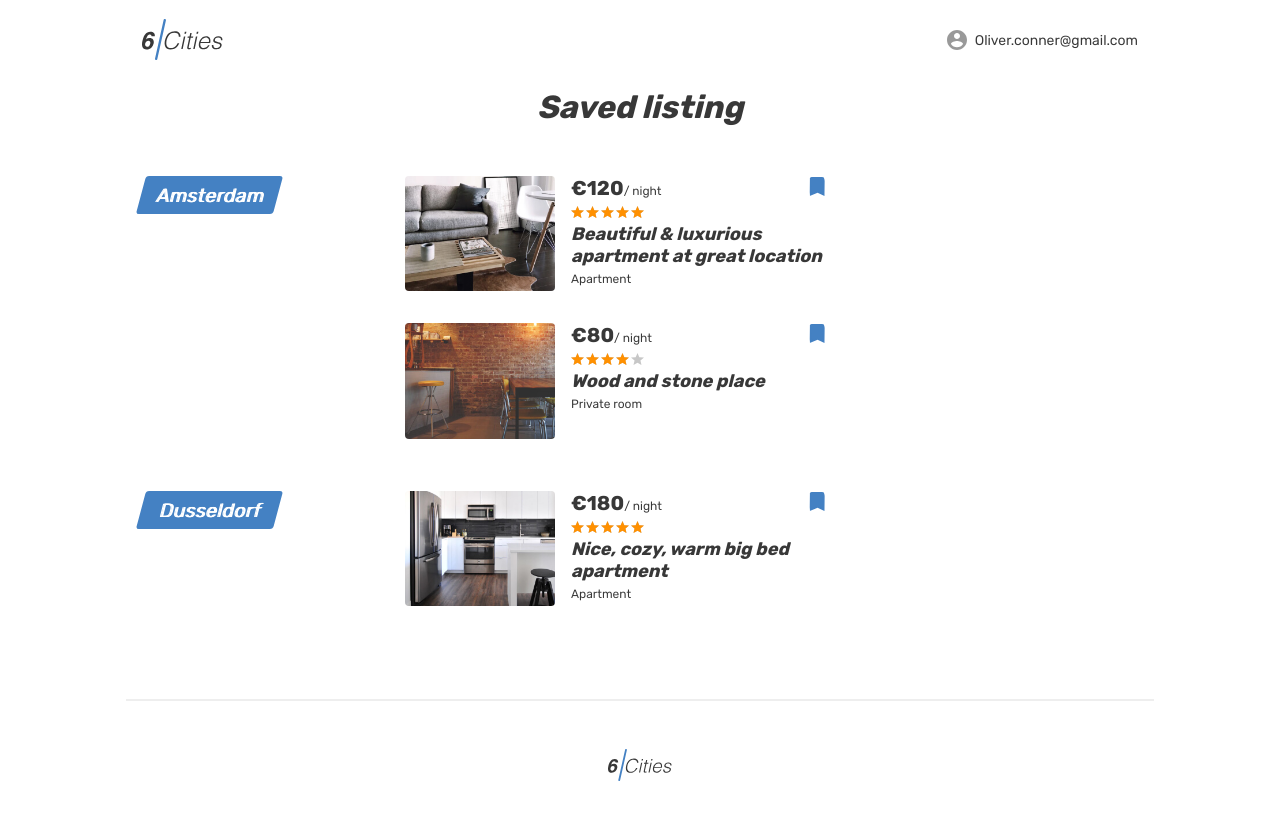
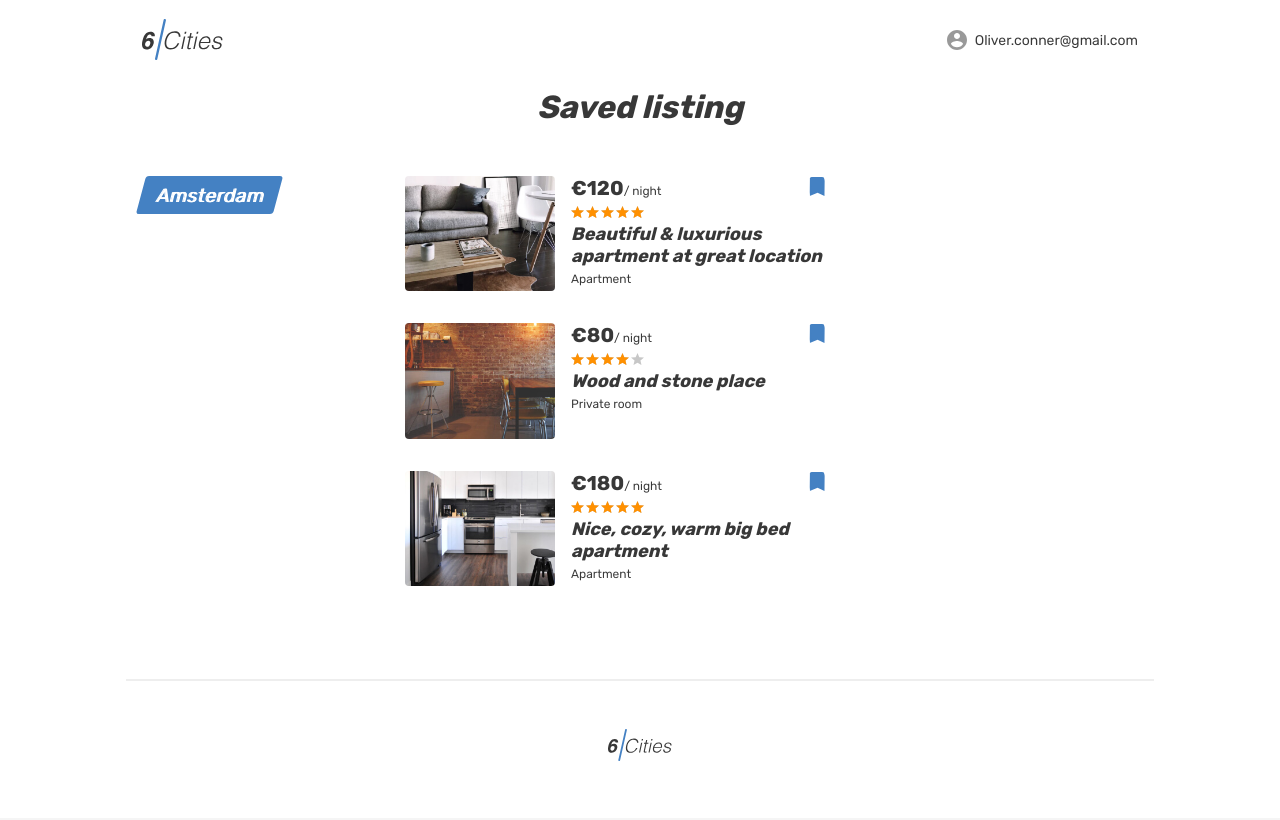
Before and after one commit to alex1031alex/460147-six-cities-6, a React app: page /favorites in a window 1280 px wide. Shown: the top 820 px of the page. Built offline with nearby package versions, Linux system fonts and the light colour scheme.

Commit message:
4.1.2 В моковые данные добавит координаты, город во всех предложениях исправит на Амстердам. Скорректирует отображение в соответствии с изменением структуры данных.

```diff
--- a/src/components/favorite-offers-list/favorite-offers-list.jsx
+++ b/src/components/favorite-offers-list/favorite-offers-list.jsx
@@ -4,7 +4,8 @@ import PropTypes from 'prop-types';
 import Offer from '../offer/offer.jsx';
 
 const FavoriteOffersList = (props) => {
-  const {city, offers, cardType} = props;
+  const {cityName, offers, cardType} = props;
+
   const offersTemplate = offers
     .map((offer) => {
       return <Offer
@@ -19,7 +20,7 @@ const FavoriteOffersList = (props) => {
       <div className="favorites__locations locations locations--current">
         <div className="locations__item">
           <a className="locations__item-link" href="#">
-            <span>{city}</span>
+            <span>{cityName}</span>
           </a>
         </div>
       </div>
@@ -31,7 +32,7 @@ const FavoriteOffersList = (props) => {
 };
 
 FavoriteOffersList.propTypes = {
-  city: PropTypes.string.isRequired,
+  cityName: PropTypes.string.isRequired,
   offers: PropTypes.array.isRequired,
   cardType: PropTypes.string.isRequired,
 };
--- a/src/components/favorites/favorites.jsx
+++ b/src/components/favorites/favorites.jsx
@@ -11,12 +11,13 @@ const Favorites = (props) => {
   const offersByCities = offers
     .reduce((acc, offer) => {
       const {city} = offer;
+      const {name} = city;
 
-      if (acc.hasOwnProperty(city)) {
-        acc[city] = [...acc[city], offer];
+      if (acc.hasOwnProperty(name)) {
+        acc[name] = [...acc[name], offer];
       } else {
-        acc[city] = [];
-        acc[city].push(offer);
+        acc[name] = [];
+        acc[name].push(offer);
       }
 
       return acc;
@@ -57,7 +58,7 @@ const Favorites = (props) => {
                   .map(([city, offersForCity]) => {
                     return <FavoriteOffersList
                       key={city}
-                      city={city}
+                      cityName={city}
                       offers={offersForCity}
                       cardType={CardType.FAVORITE}
                     />;
--- a/src/mocks/offers.js
+++ b/src/mocks/offers.js
@@ -10,7 +10,14 @@ const Cities = {
 export const offers = [
   {
     id: 1,
-    city: Cities.AMSTERDAM,
+    city: {
+      name: Cities.AMSTERDAM,
+      location: {
+        latitude: 52.3909553943508,
+        longitude: 4.85309666406198,
+        zoom: 10
+      }
+    },
     isPremium: true,
     images: [
       `img/apartment-01.jpg`,
@@ -49,7 +56,14 @@ export const offers = [
   },
   {
     id: 2,
-    city: Cities.AMSTERDAM,
+    city: {
+      name: Cities.AMSTERDAM,
+      location: {
+        latitude: 52.369553943508,
+        longitude: 4.85309666406198,
+        zoom: 10
+      }
+    },
     isPremium: true,
     images: [
       `img/room.jpg`,
@@ -85,7 +99,14 @@ export const offers = [
   },
   {
     id: 3,
-    city: Cities.COLOGNE,
+    city: {
+      name: Cities.AMSTERDAM,
+      location: {
+        latitude: 52.3909553943508,
+        longitude: 4.929309666406198,
+        zoom: 10
+      }
+    },
     isPremium: false,
     images: [
       `img/apartment-02.jpg`,
@@ -123,7 +144,14 @@ export const offers = [
   },
   {
     id: 4,
-    city: Cities.DUSSELDORF,
+    city: {
+      name: Cities.AMSTERDAM,
+      location: {
+        latitude: 52.3809553943508,
+        longitude: 4.939309666406198,
+        zoom: 10
+      }
+    },
     isPremium: true,
     images: [
       `img/apartment-03.jpg`,
```
